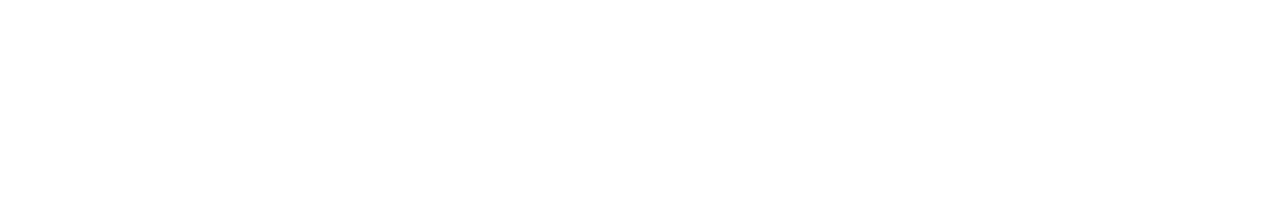
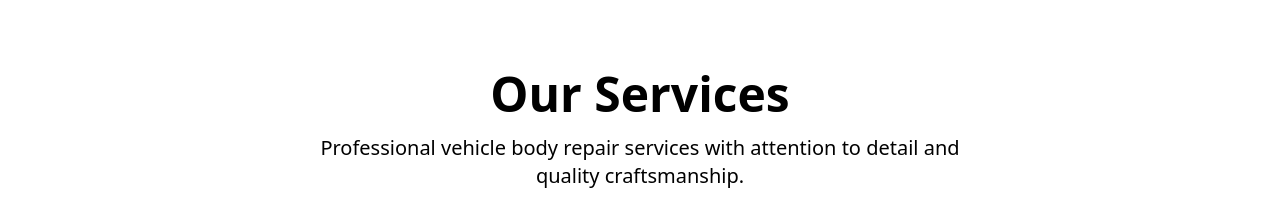
Before and after one commit to shandiru/Scuffs, a React (Vite) app: page / in a window 1280 px wide. Shown: the part 750-952 px from the top of the page. Before the commit the page ends 800 px from the top, so only its background shows below. Built offline with nearby package versions, Linux system fonts and the light colour scheme.

Commit message:
final push

```diff
--- a/src/App.jsx
+++ b/src/App.jsx
@@ -15,11 +15,11 @@
     <>
      <Header />
      <Home />
-     {/* <Service />
+     <Service />
      <Gallery />
      <Credential />
      <Contact />
-     <Footer /> */}
+     <Footer />
     </>
   );
 }
```
